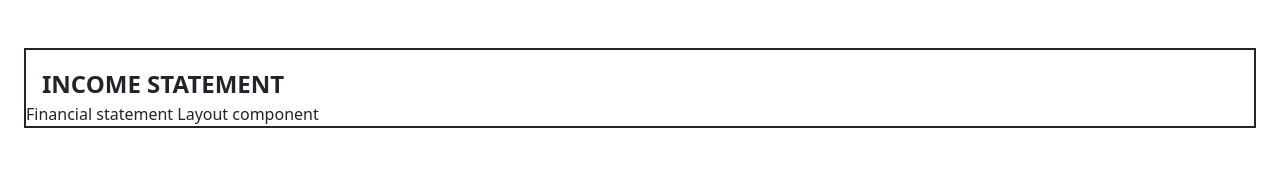
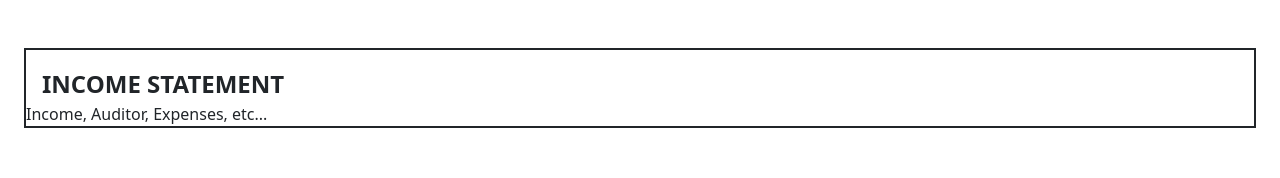
Before and after one commit to crypt096/richdad-financial-statement, a Vue app in the folder frontend/: page / in a window 1280 px wide. Shown: the top 178 px of the page. Built offline with nearby package versions, Linux system fonts and the light colour scheme.

Commit message:
Update FinancialStatementLayout.vue

```diff
--- a/frontend/src/components/FinancialStatementLayout.vue
+++ b/frontend/src/components/FinancialStatementLayout.vue
@@ -1,6 +1,8 @@
 <template>
   <main class="mt-5 m-4 border border-dark border-2">
     <div class="fs-4 text-uppercase pt-3 ps-3 fw-semibold">Income Statement</div>
-    Financial statement Layout component
+
+    <!-- Rest of code goes here -->
+    Income, Auditor, Expenses, etc...
   </main>
 </template>
```
